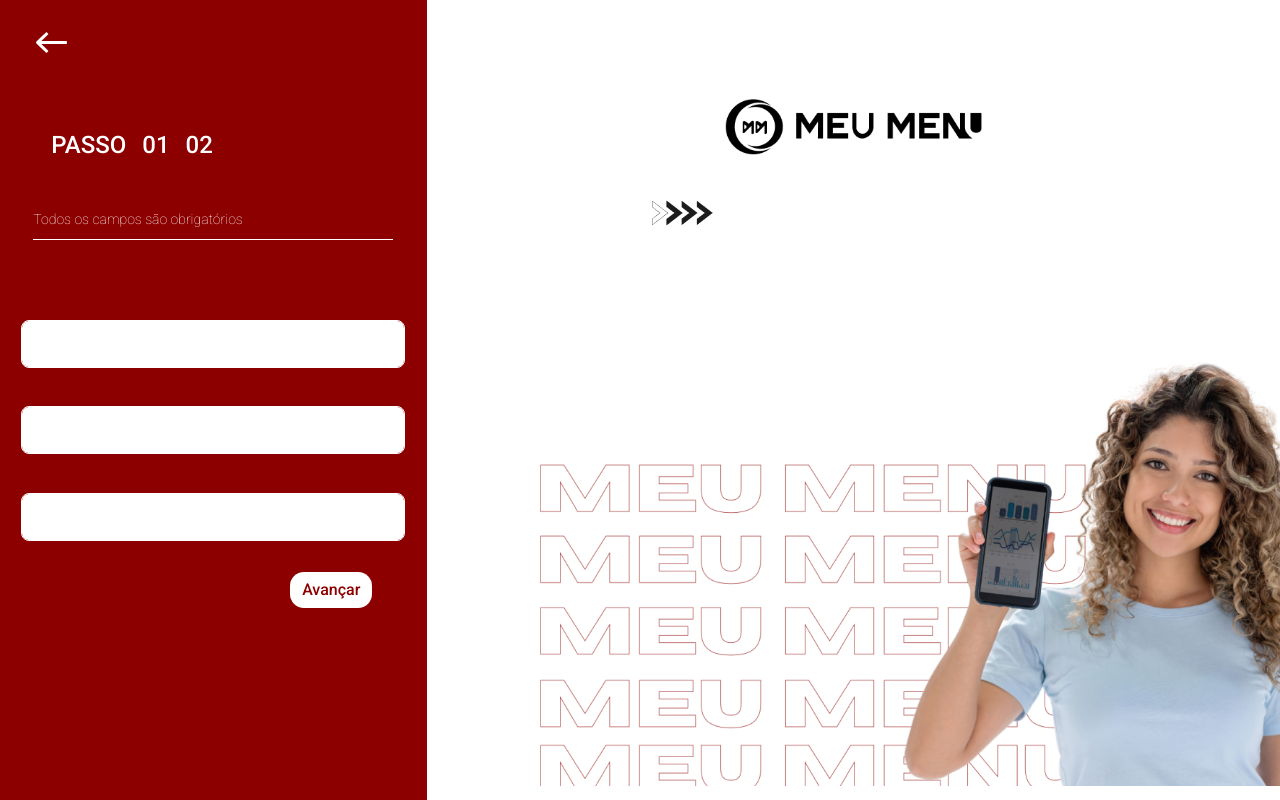
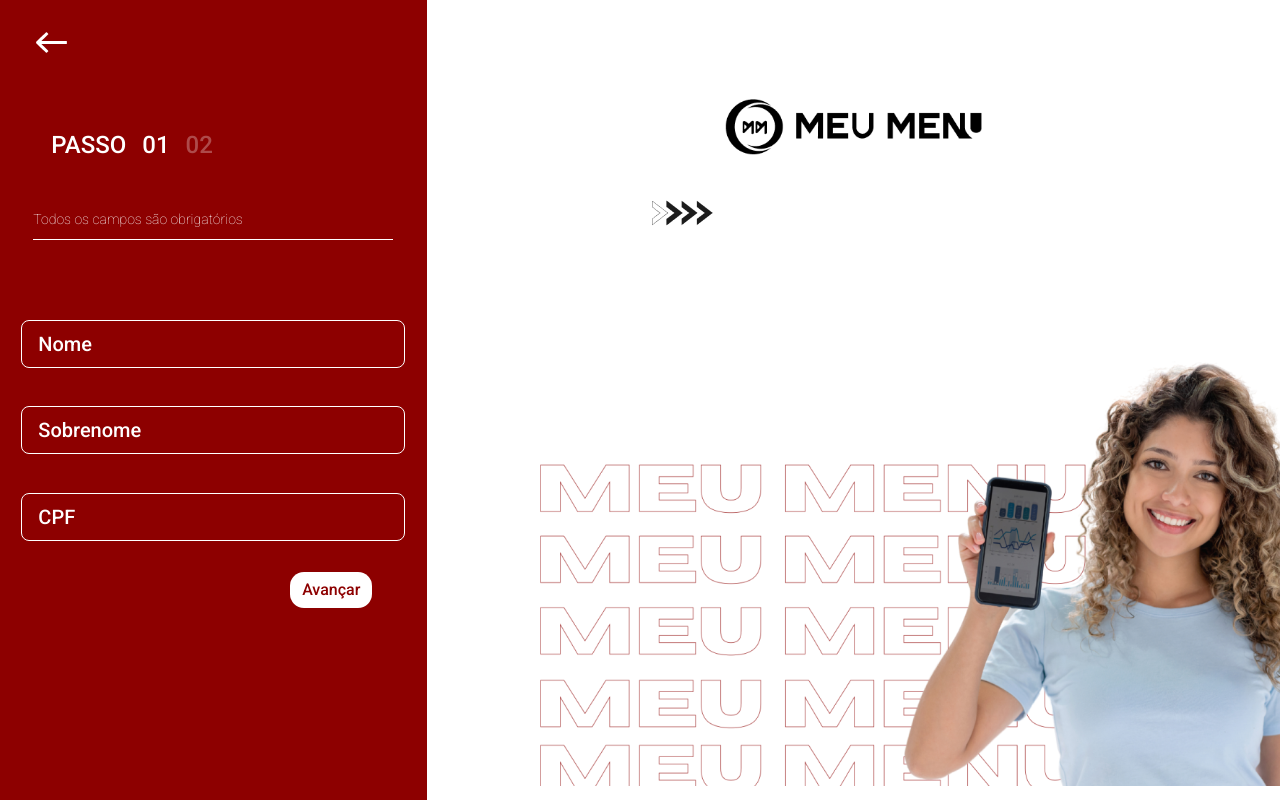
Before and after one commit to meuMenuPI/site-institucional, a React (Create React App) app in the folder projeto-meu-menu/: page /usuario-cadastrar in a window 1280 px wide. Built offline with nearby package versions, Linux system fonts and the light colour scheme.

Commit message:
arrumando tela de cadastro usuario

```diff
--- a/projeto-meu-menu/src/components/cadastroUsuario/forms.jsx
+++ b/projeto-meu-menu/src/components/cadastroUsuario/forms.jsx
@@ -1,12 +1,17 @@
 import React from "react";
 import Seta from '../../assets/images/seta_voltar.png'
 import Linha from '../../assets/images/linha.png'
+import { useNavigate } from 'react-router-dom';
 
-function Forms(){
+function Forms(props){
+    const navigate = useNavigate();
+    function voltar(url){
+        navigate(url);
+      }
     return (
             <div className="container">
-            <div className="voltar"><img src={Seta} alt="" /></div>
-            <div className="header"><span className="passos"> <span>PASSO  01  02 </span> </span></div>
+            <div className="voltar" onClick={voltar(props.url)}><img src={Seta} alt="" /></div>
+            <div className="header"><span className="passos"> <span>PASSO <span className="passo_01" style={{color: props.colorp1}}>01</span> <span className="passo_02" style={{color: props.colorp2}}>02</span> </span> </span></div>
             <div className="campos_obrigatorios">Todos os campos são obrigatórios</div>
             <img src={Linha} alt="" className="linha"/>
             </div>
--- a/projeto-meu-menu/src/pages/cadastro-usuario/CadastroUsuario.jsx
+++ b/projeto-meu-menu/src/pages/cadastro-usuario/CadastroUsuario.jsx
@@ -41,12 +41,12 @@
     return (
       <section className="cadastroUsuario">
         <div className="forms">
-          <Forms></Forms>
+          <Forms colorp1="white" colorp2="rgba(255, 255, 255, 0.29)"></Forms>
           <div className="campos">
           <Form className="form-content w-100" onSubmit={cadastrar}>
-            <Inputs placeholder="Nome" name="nome"/>
-            <Inputs placeholder="Sobrenome" name="sobrenome"/>
-            <Inputs placeholder="CPF" name="cpf"/>
+            <Inputs placeholder="Nome" name="nome" color="#8D0000"/>
+            <Inputs placeholder="Sobrenome" name="sobrenome" color="#8D0000"/>
+            <Inputs placeholder="CPF" name="cpf" color="#8D0000"/>
           <Button className="btn_cad_usuario" type="submit" id="btn_cad_usuario_p1" >Avançar</Button>
           </Form>
         </div>
--- a/projeto-meu-menu/src/pages/cadastro-usuario/CadastroUsuarioP2.jsx
+++ b/projeto-meu-menu/src/pages/cadastro-usuario/CadastroUsuarioP2.jsx
@@ -45,7 +45,7 @@
   return (
     <section className="cadastroUsuario">
       <div className="forms">
-        <Forms></Forms>
+        <Forms colorp1="rgba(255, 255, 255, 0.29)" colorp2="white"></Forms>
         <div className="campos">
           <Form className="form-content w-100" onSubmit={cadastrar}>
             <Inputs placeholder="Email" name="email" color="#8D0000"/>
```
